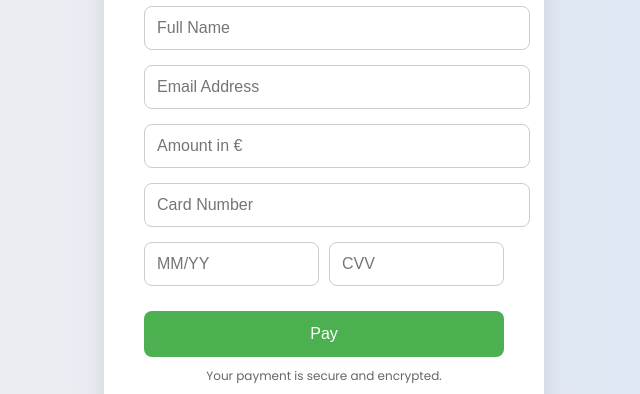
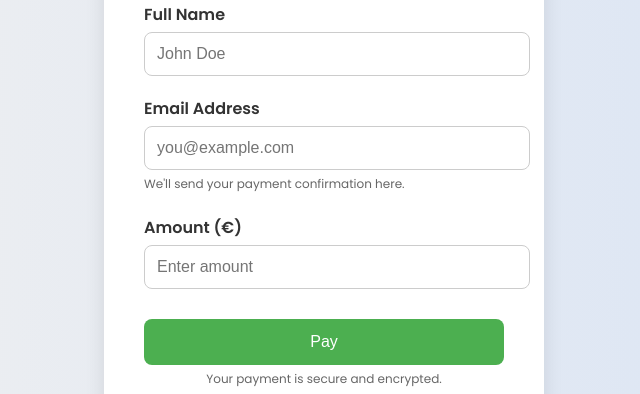
Before and after one commit to ericavalenti333-droid/payment-demo, a plain HTML site: page index.html in a window 1280 px wide. Shown: the part 223-617 px from the top of the page, without its empty margins (316-956 px from the left). Drawn offline with Linux system fonts and the light colour scheme.

Commit message:
Update index.html

```diff
--- a/index.html
+++ b/index.html
@@ -26,13 +26,32 @@
       margin-bottom: 20px;
       color: #333;
     }
-    input[type=text], input[type=number], input[type=email] {
+    .form-group {
+      margin-bottom: 20px;
+      text-align: left;
+    }
+    .form-group label {
+      display: block;
+      font-weight: 600;
+      margin-bottom: 5px;
+      color: #333;
+    }
+    .form-group input {
       width: 100%;
       padding: 12px;
-      margin-bottom: 15px;
       border: 1px solid #ccc;
       border-radius: 8px;
       font-size: 16px;
+    }
+    .form-group input:focus {
+      border-color: #4CAF50;
+      outline: none;
+      box-shadow: 0 0 5px rgba(76, 175, 80, 0.5);
+    }
+    .helper-text {
+      font-size: 12px;
+      color: #666;
+      margin-top: 5px;
     }
     button {
       width: 100%;
@@ -47,19 +66,6 @@
     }
     button:hover {
       background-color: #45a049;
-    }
-    .small-text {
-      font-size: 12px;
-      color: #666;
-      margin-top: 10px;
-    }
-    .card-fields {
-      display: flex;
-      justify-content: space-between;
-      gap: 10px;
-    }
-    .card-fields input {
-      flex: 1;
     }
     .payment-icons {
       display: flex;
@@ -76,16 +82,32 @@
   <div class="container">
     <h1>Top up Balance</h1>
     <form id="pay-form">
-      <input type="text" name="fullname" placeholder="Full Name" required>
-      <input type="email" name="email" placeholder="Email Address" required>
-      <input type="number" name="amount" min="1" placeholder="Amount in €" required>
-      <input type="text" name="cardnumber" placeholder="Card Number" required>
-      <div class="card-fields">
-        <input type="text" name="expiry" placeholder="MM/YY" required>
-        <input type="text" name="cvv" placeholder="CVV" required>
+      <!-- Full Name -->
+      <div class="form-group">
+        <label for="fullname">Full Name</label>
+        <input type="text" id="fullname" name="fullname" placeholder="John Doe" required>
       </div>
+
+      <!-- Email -->
+      <div class="form-group">
+        <label for="email">Email Address</label>
+        <input type="email" id="email" name="email" placeholder="you@example.com" required
+               pattern="[a-z0-9._%+-]+@[a-z0-9.-]+\.[a-z]{2,}$"
+               title="Please enter a valid email address">
+        <small class="helper-text">We'll send your payment confirmation here.</small>
+      </div>
+
+      <!-- Amount -->
+      <div class="form-group">
+        <label for="amount">Amount (€)</label>
+        <input type="number" id="amount" name="amount" min="1" placeholder="Enter amount" required>
+      </div>
+
+      <!-- Pay Button -->
       <button type="submit">Pay</button>
-      <p class="small-text">Your payment is secure and encrypted.</p>
+      <p class="helper-text">Your payment is secure and encrypted.</p>
+
+      <!-- Payment Icons -->
       <div class="payment-icons">
         <img src="https://upload.wikimedia.org/wikipedia/commons/5/5e/Visa_Inc._logo.svg" alt="Visa" width="50">
         <img src="https://upload.wikimedia.org/wikipedia/commons/2/2a/Mastercard-logo.svg" alt="MasterCard" width="50">
```
